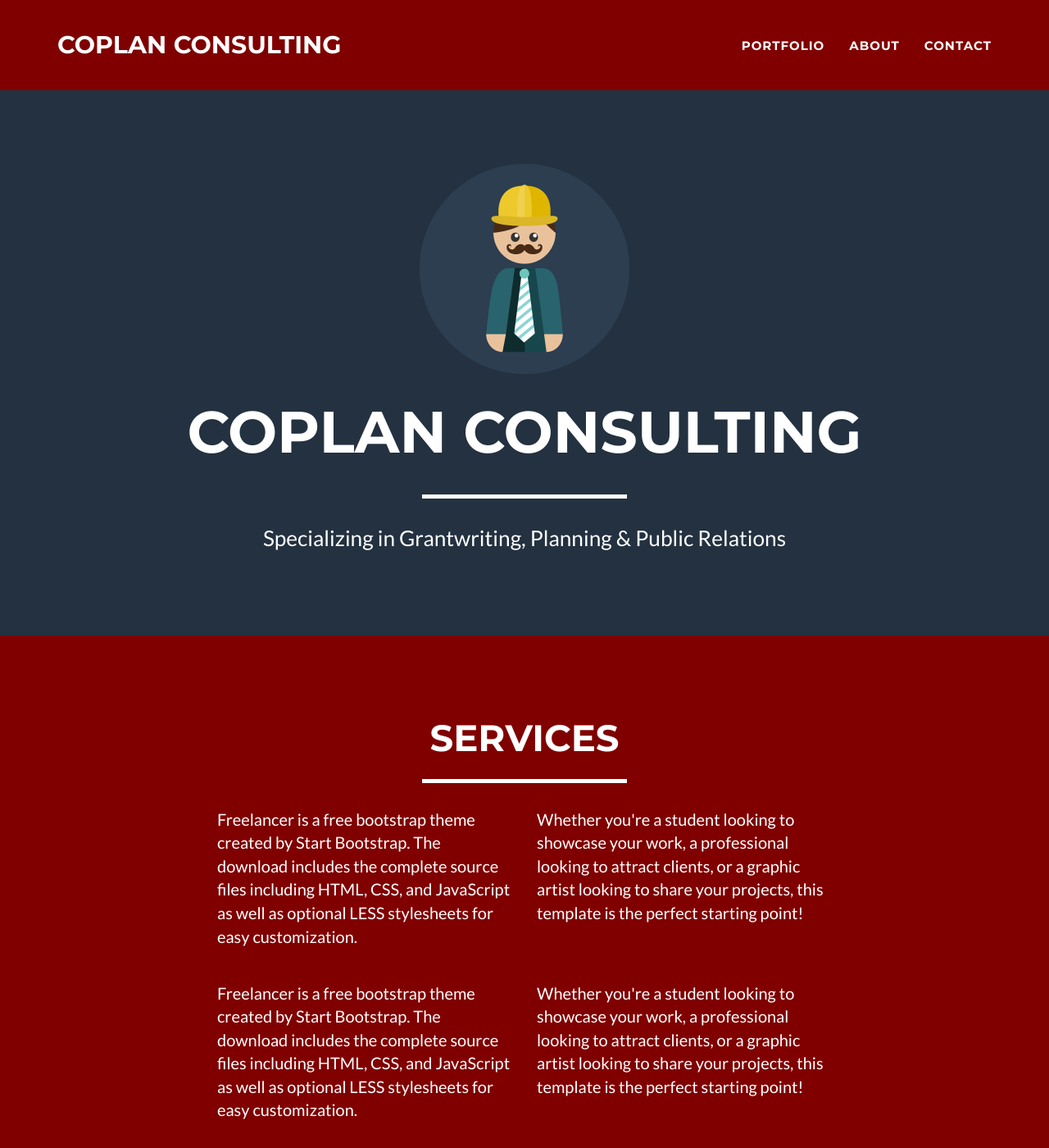
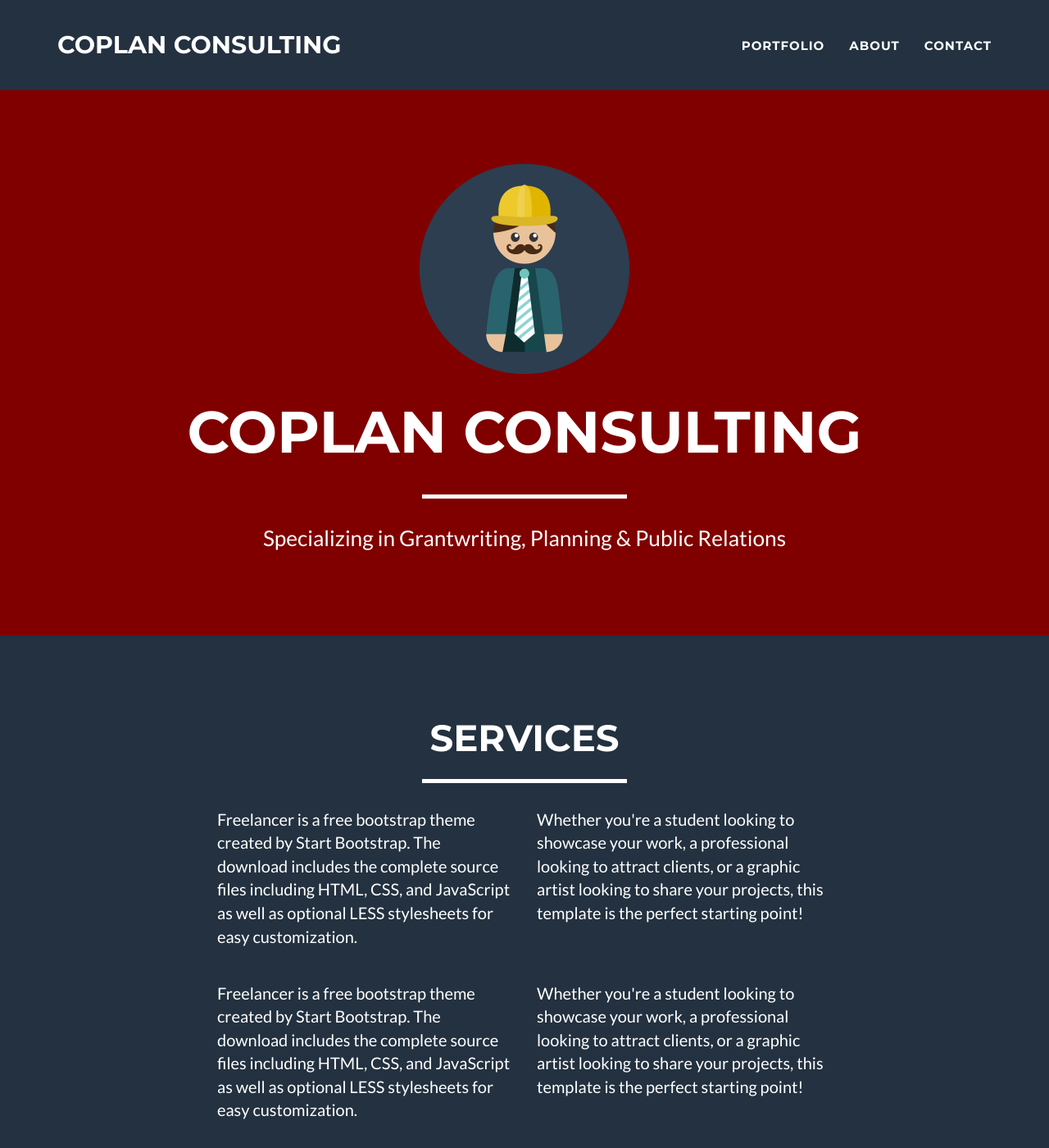
Before and after one commit to ccoplan/ccoplan.github.io, a Jekyll site: the page built from index.html, in a window 1280 px wide and 1400 px high. Shown: the whole window at 82% size. Built offline with Jekyll 4.4.1, drawn with Linux system fonts in a browser that asks for light colours.

Commit message:
Switching primary and secondary colors.

```diff
--- a/_config.yml
+++ b/_config.yml
@@ -24,9 +24,9 @@ disqus_shortname: myshortname
 
 # Color settings (hex-codes without the leading hash-tag)
 color:
-  primary: 233140 #80B3FF
+  primary: 800000 #233140 #80B3FF
   primary-rgb: "35,49,64" #"128,179,255"
-  secondary: 800000 #FD6E8A
+  secondary: 233140 #800000 #FD6E8A
   secondary-dark: 778899 #A2122F
 
 # Footer settings
```
